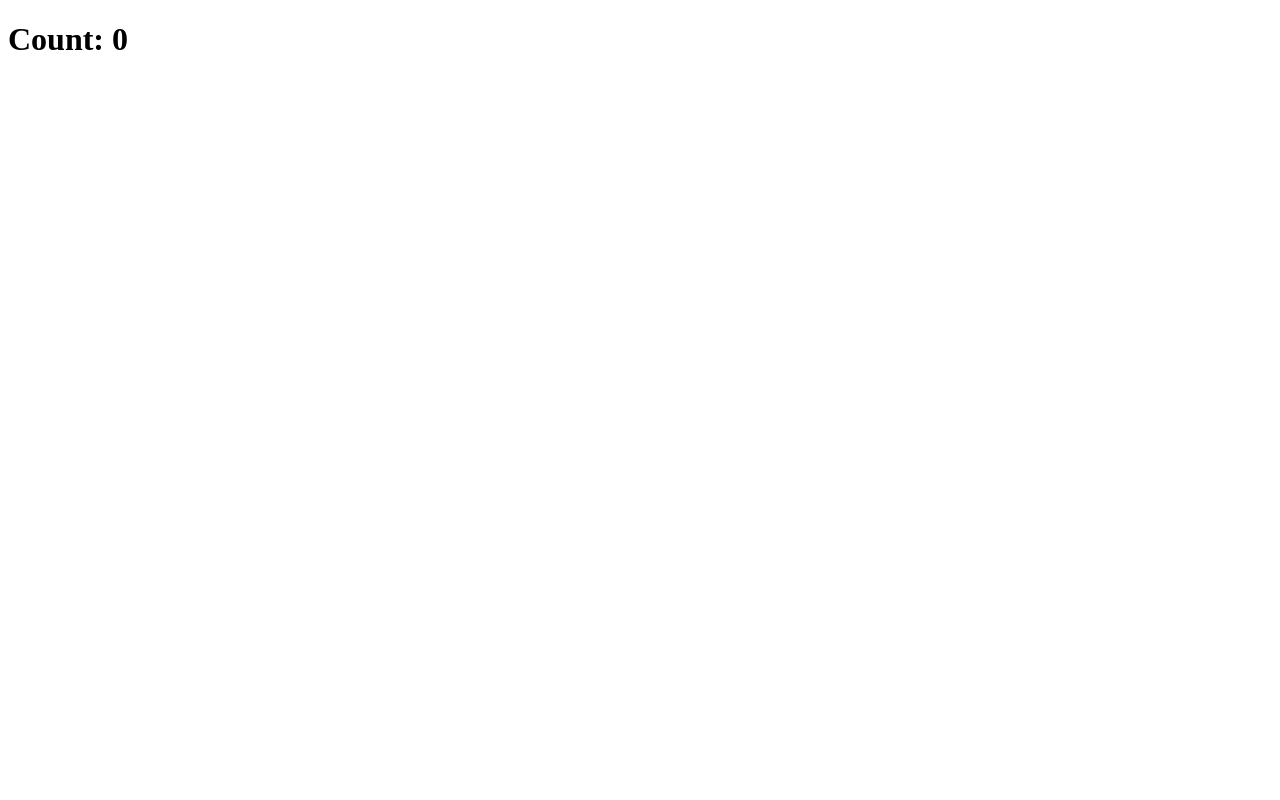
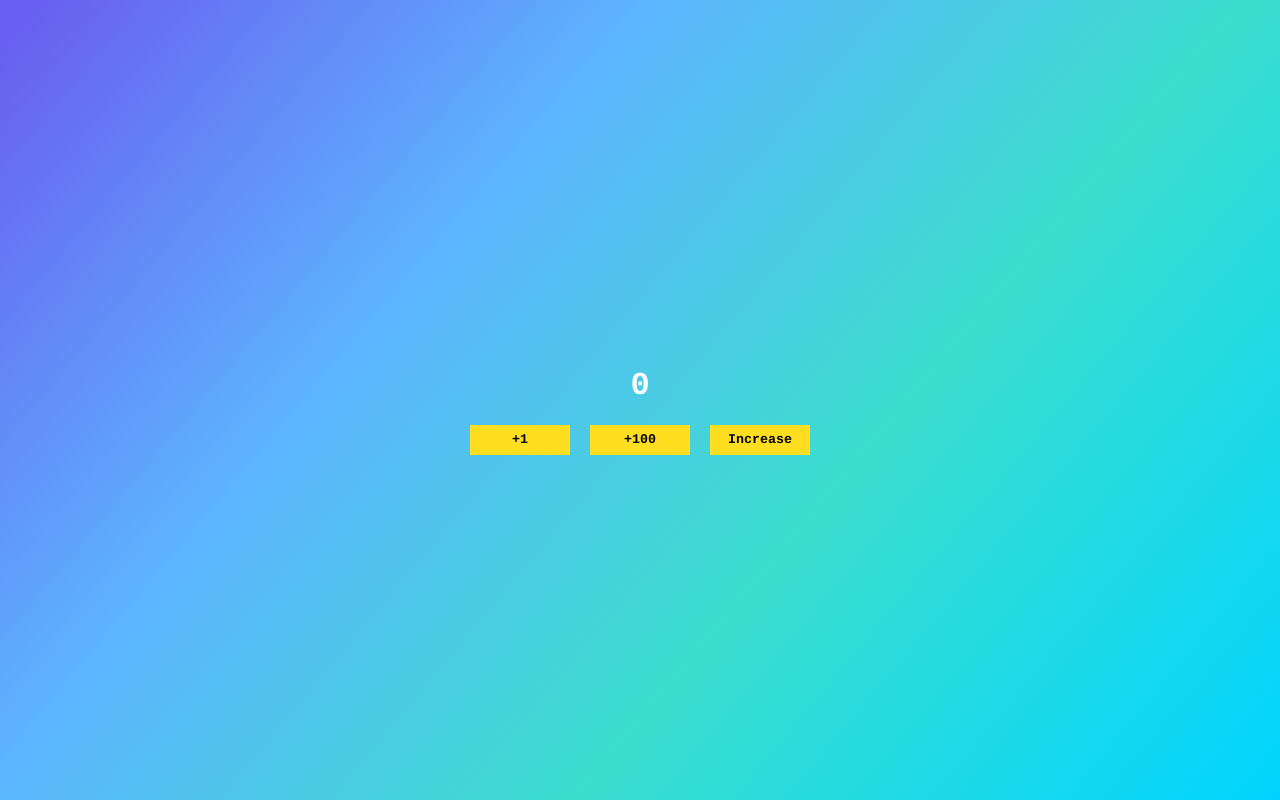
Before and after one commit to mate-academy/react_counter, a React (Create React App) app: page / in a window 1280 px wide. Built offline with nearby package versions, Linux system fonts and the light colour scheme; the HTML template or start-up script is replaced by a standard one.

Commit message:
solution

```diff
--- a/src/App.js
+++ b/src/App.js
@@ -2,15 +2,62 @@ import React from 'react';
 import './App.scss';
 
 class App extends React.Component {
-  addOne = () => {};
+  state = {
+    counter: 0,
+  }
 
-  add100 = () => {};
+  addNumber = (number) => {
+    this.setState(state => ({
+      counter: state.counter + number,
+    }));
+  }
 
-  increase = () => {};
+  increase = () => {
+    const { counter } = this.state;
+
+    if (counter % 5 !== 0) {
+      this.addNumber(1);
+
+      return;
+    }
+
+    this.addNumber(100);
+    this.addNumber(1);
+  }
 
   render() {
+    const { counter } = this.state;
+
     return (
-      <h1>Count: 0</h1>
+      <div className="App">
+        <h1 className="App__counter">{counter}</h1>
+
+        <div>
+          <button
+            className="App__button"
+            onClick={() => this.addNumber(1)}
+            type="button"
+          >
+            +1
+          </button>
+
+          <button
+            className="App__button"
+            onClick={() => this.addNumber(100)}
+            type="button"
+          >
+            +100
+          </button>
+
+          <button
+            className="App__button"
+            onClick={this.increase}
+            type="button"
+          >
+            Increase
+          </button>
+        </div>
+      </div>
     );
   }
 }
--- a/src/App.scss
+++ b/src/App.scss
@@ -1 +1,40 @@
-// styles go here
+body {
+  margin: 0;
+  font-family: Courier, sans-serif;
+  background-image: linear-gradient(
+    130deg,
+    rgb(105, 95, 240) 2%,
+    rgba(93,180,255,1) 33%,
+    rgba(59,222,206,1) 64%,
+    rgba(0,212,255,1) 100%);
+}
+
+.App {
+  display: flex;
+  flex-direction: column;
+  align-items: center;
+  justify-content: center;
+  min-height: 100vh;
+
+  &__counter {
+    color: #fff;
+  }
+
+  &__button {
+    margin: 0 10px;
+    padding: 0 10px;
+    min-height: 30px;
+    width: 100px;
+    font-family: Courier, sans-serif;
+    font-weight: 700;
+    background-color: rgb(255, 222, 32);
+    border: 0;
+    transition: box-shadow 0.3s;
+    outline: none;
+    cursor: pointer;
+
+    &:hover {
+      box-shadow: 0 0 6px 2px rgb(255, 222, 32);
+    }
+  }
+}
```
Also changed, not shown: 1 other file (tests, documents, lock files or other folders).
